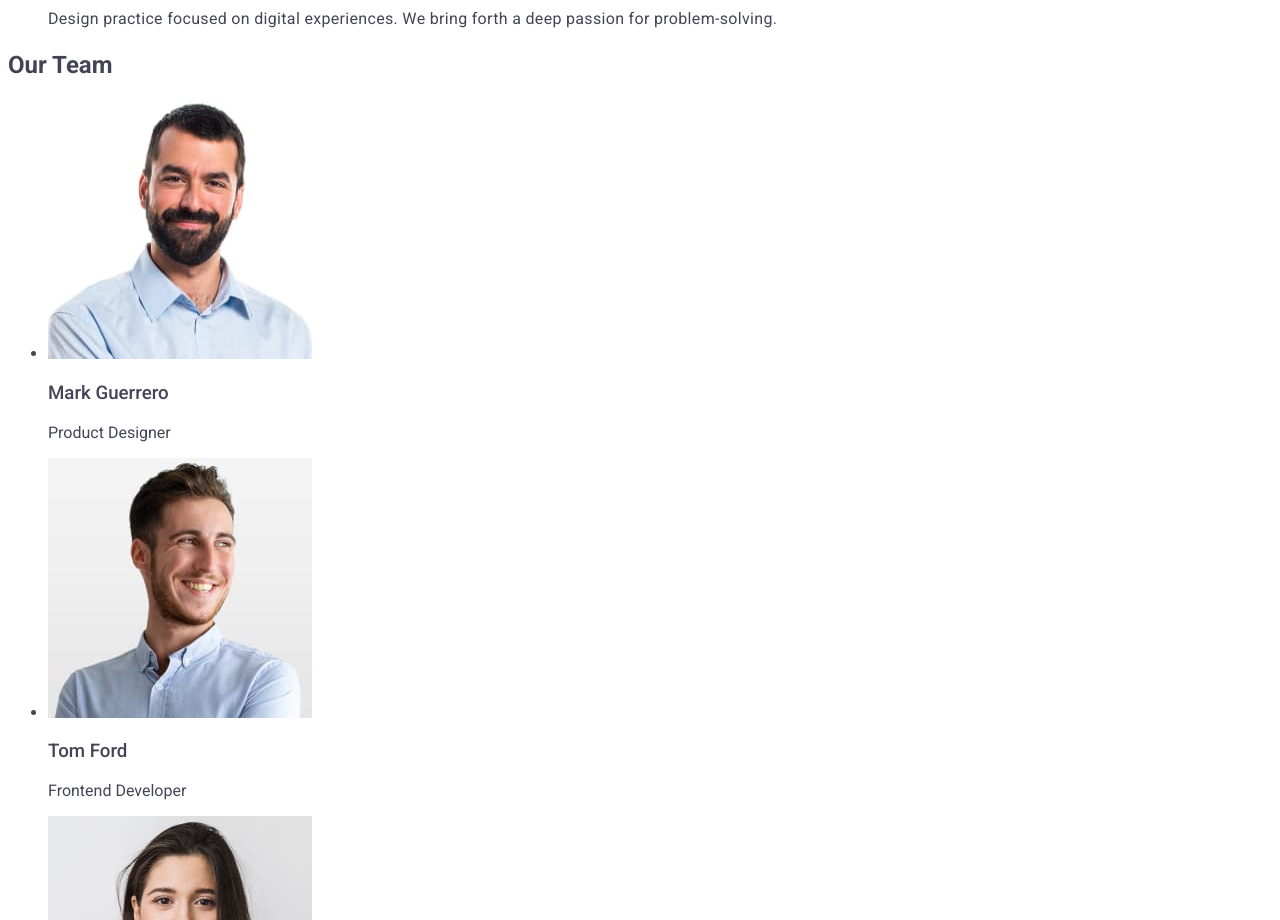
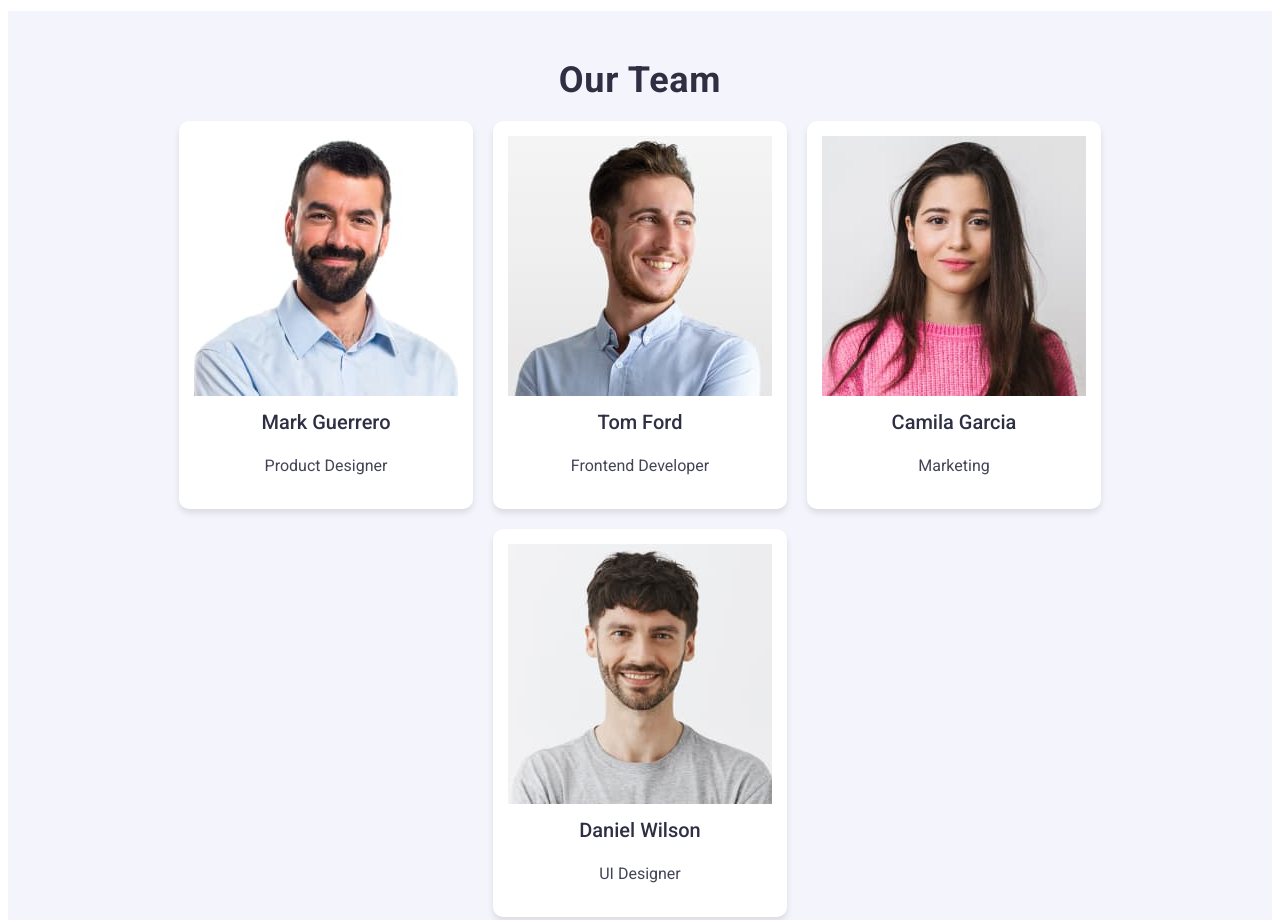
Before and after one commit to Vyshniak-Volodymyr/goit-markup-hw-02, a plain HTML site: page index.html in a window 1280 px wide. Shown: the part 662-1582 px from the top of the page. Drawn offline with Linux system fonts and the light colour scheme; a web font is replaced by a local one.

Commit message:
html
sektion-3

```diff
--- a/css/styles.css
+++ b/css/styles.css
@@ -201,3 +201,60 @@ body {
 }
 
 /* END Секція номер два */
+
+/* Третя секція */
+
+/* Стилі для секції */
+.team-section {
+  background-color: #F4F4FD; /* Фон секції */
+  padding: 20px; /* Відступи для секції */
+}
+
+/* Стилі для заголовка секції */
+.section-title {
+  font-size: 36px; /* Розмір шрифту */
+  line-height: 1.11; /* Висота рядка */
+  text-align: center; /* Вирівнювання тексту */
+  letter-spacing: 0.02em; /* Відстань між літерами */
+  text-transform: capitalize; /* Стиль тексту */
+  color: #2e2f42; /* Колір тексту */
+  margin-bottom: 20px; /* Відступ після заголовка */
+}
+
+/* Стилі для списку */
+.team-list {
+  list-style: none; /* Відсутність маркерів */
+  margin: 0;
+  padding: 0;
+  display: flex; /* Гнучке розташування елементів */
+  gap: 20px; /* Відстань між пунктами */
+  justify-content: center; /* Центрування списку */
+  flex-wrap: wrap; /* Перенесення пунктів на новий рядок */
+}
+
+/* Стилі для пунктів списку */
+.team-item {
+  background-color: #FFFFFF; /* Фон пункту списку */
+  padding: 15px; /* Відступи всередині пункту */
+  text-align: center; /* Центрування тексту */
+  border-radius: 10px; /* Згладжені кути */
+  width: 264px; /* Фіксована ширина */
+  box-shadow: 0px 4px 6px rgba(0, 0, 0, 0.1); /* Тінь */
+}
+
+/* Стилі для заголовка члена команди */
+.team-member-name {
+  font-weight: 500; /* Жирність шрифту */
+  font-size: 20px; /* Розмір шрифту */
+  line-height: 1.2; /* Висота рядка */
+  color: #2e2f42; /* Колір тексту */
+  margin-top: 10px; /* Відступ зверху */
+}
+
+/* Стилі для ролі члена команди */
+.team-member-role {
+  font-size: 16px; /* Розмір шрифту */
+  line-height: 1.5; /* Висота рядка */
+  color: #434455; /* Колір тексту */
+  margin-top: 5px; /* Відступ зверху */
+}
--- a/index.html
+++ b/index.html
@@ -121,41 +121,35 @@
       </section>
 
       <!-- Section №3 -->
-      <section>
-        <h2 class="roboto-bold">Our Team</h2>
-
-        <!-- Фото команди -->
-        <ul>
-          <!-- Перший пункт списку. Секція №3. -->
-          <li>
+      <section class="team-section">
+        <h2 class="section-title roboto-bold">Our Team</h2>
+        <ul class="team-list">
+          <!-- Перший пункт списку -->
+          <li class="team-item">
             <img src="./images/images-a.jpg" alt="Mark Guerrero" width="264" />
-
-            <h3 class="roboto-medium">Mark Guerrero</h3>
-            <p class="roboto-regular">Product Designer</p>
+            <h3 class="roboto-medium team-member-name">Mark Guerrero</h3>
+            <p class="roboto-regular team-member-role">Product Designer</p>
           </li>
 
-          <!-- Другий пункт списку. Секція №3. -->
-          <li>
+          <!-- Другий пункт списку -->
+          <li class="team-item">
             <img src="./images/images-b.jpg" alt="Tom Ford" width="264" />
-
-            <h3 class="roboto-medium">Tom Ford</h3>
-            <p class="roboto-regular">Frontend Developer</p>
+            <h3 class="roboto-medium team-member-name">Tom Ford</h3>
+            <p class="roboto-regular team-member-role">Frontend Developer</p>
           </li>
 
-          <!-- Третій пункт списку. Секція №3. -->
-          <li>
+          <!-- Третій пункт списку -->
+          <li class="team-item">
             <img src="./images/images-c.jpg" alt="Camila Garcia" width="264" />
-
-            <h3 class="roboto-medium">Camila Garcia</h3>
-            <p class="roboto-regular">Marketing</p>
+            <h3 class="roboto-medium team-member-name">Camila Garcia</h3>
+            <p class="roboto-regular team-member-role">Marketing</p>
           </li>
 
-          <!-- Четвертий пункт списку. Секція №3. -->
-          <li>
+          <!-- Четвертий пункт списку -->
+          <li class="team-item">
             <img src="./images/images-d.jpg" alt="Daniel Wilson" width="264" />
-
-            <h3 class="roboto-medium">Daniel Wilson</h3>
-            <p class="roboto-regular">UI Designer</p>
+            <h3 class="roboto-medium team-member-name">Daniel Wilson</h3>
+            <p class="roboto-regular team-member-role">UI Designer</p>
           </li>
         </ul>
       </section>
```
